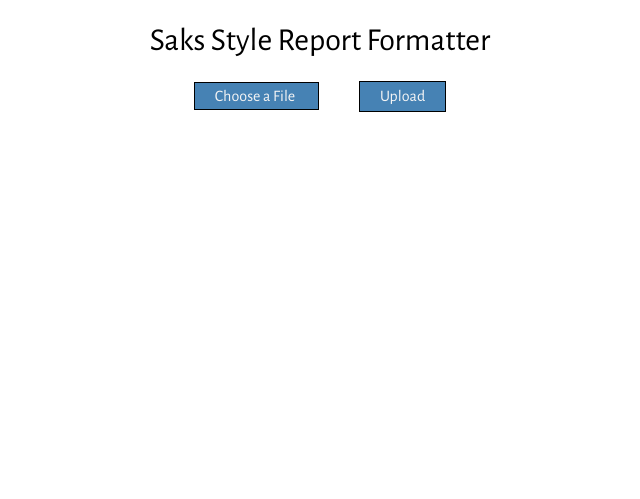
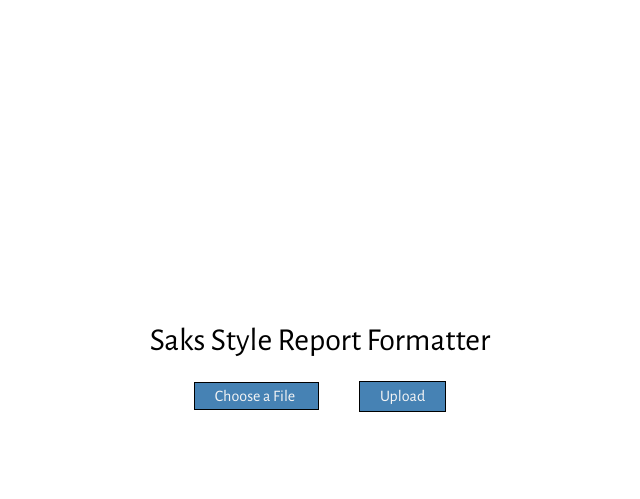
Before and after one commit to j-fro/sfa-report-formatter, a Flask app: page / in a window 1280 px wide. Shown: the top 499 px of the page, without its empty margins (320-960 px from the left). Run offline with Flask 2, Linux system fonts and the light colour scheme.

Commit message:
centered content

```diff
--- a/static/style.css
+++ b/static/style.css
@@ -2,6 +2,13 @@
 body {
     text-align: center;
     font-family: 'Alegreya Sans', sans-serif;
+    position: fixed;
+    width: 1000px;
+    height: 200px;
+    top: 50%;
+    left: 50%;
+    margin-left: -500px;
+    margin-top: -100px;
 }
 
 h1 {
```
